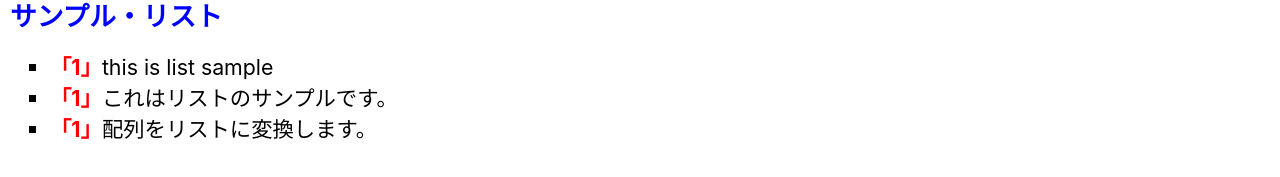
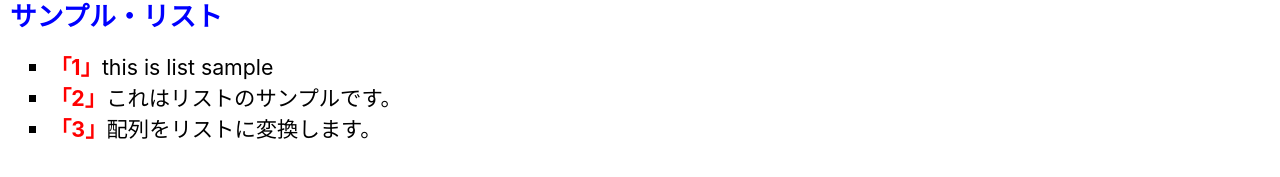
Before and after one commit to moyongkexing/react_next, a React (Create React App) app in the folder react_app/: page / in a window 1280 px wide. Shown: the part 125-302 px from the top of the page. Built offline with nearby package versions, Linux system fonts and the light colour scheme.

Commit message:
リスト表示コンポーネント2

```diff
--- a/react_app/src/App.js
+++ b/react_app/src/App.js
@@ -47,7 +47,7 @@ class List extends Component {
         <p style={this.title}>{this.props.title}</p>
         <ul>
           {data.map((item) =>
-            <Item number={this.number} value={item} key={this.number} />
+            <Item number={this.number++} value={item} key={this.number} />
           )}
         </ul>
       </div>
```
